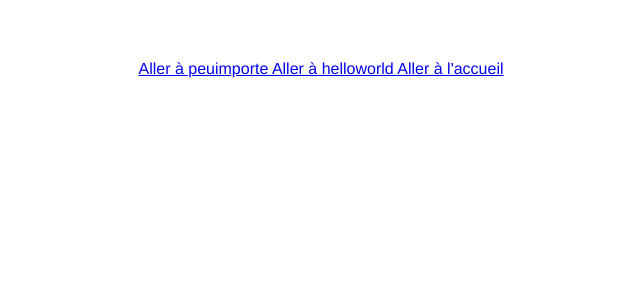
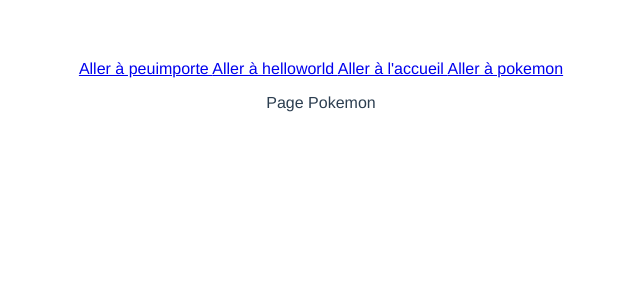
Before and after one commit to Adrien-Ba/L3-SdNVueProjet, a Vue app in the folder my-vue-app/: page /#/pokemon in a window 1280 px wide. Shown: the top 300 px of the page, without its empty margins (319-959 px from the left). Built offline with nearby package versions, Linux system fonts and the light colour scheme.

Commit message:
merge + création pokemon

```diff
--- a/my-vue-app/src/App.vue
+++ b/my-vue-app/src/App.vue
@@ -5,6 +5,7 @@
     <router-link to="/peuimporte2">Aller à peuimporte   </router-link>
     <router-link to="/helloworld">Aller à helloworld   </router-link>
     <router-link to="/accueil">Aller à l'accueil   </router-link>
+    <router-link to="/pokemon">Aller à pokemon   </router-link>
 
 
   </p>
--- a/my-vue-app/src/components/PeuImporte.vue
+++ b/my-vue-app/src/components/PeuImporte.vue
@@ -59,7 +59,7 @@ export default defineComponent({
   props: {
     propid:{
       type: Number,
-       default: 1
+       default: 2
        }
   },
   computed: {
--- /dev/null
+++ b/my-vue-app/src/components/Pokemon.vue
@@ -0,0 +1,26 @@
+<template>
+  <div>
+  <p>Page Pokemon</p>
+
+  </div>
+</template>
+
+<script lang="ts">
+import { ref, defineComponent } from 'vue'
+//import { useStore } from 'vuex'
+export default defineComponent({
+  name: 'HelloWorld',
+  props: {
+    msg: {
+      type: String,
+      required: true
+    }
+  },
+  setup: () => {
+
+  },
+  computed: {
+
+  },
+})
+</script>
--- a/my-vue-app/src/router/index.ts
+++ b/my-vue-app/src/router/index.ts
@@ -2,13 +2,9 @@ import {createRouter, createWebHashHistory} from 'vue-router';
 import PeuImporte from '../components/Peuimporte.vue';
 import HelloWorld from '../components/HelloWorld.vue';
 import Accueil from '../components/Accueil.vue';
+import Pokemon from '../components/Pokemon.vue';
 
 const routes = [
-    {
-        path: '/peuimporte/:id',
-        name: 'peuimporte',
-        component: PeuImporte,
-    },
     {
         path: '/peuimporte2',
         component: PeuImporte,
@@ -20,6 +16,10 @@ const routes = [
     {
         path: '/accueil',
         component: Accueil,
+    },
+    {
+        path: '/pokemon',
+        component: Pokemon,
     }
 ];
 
```
